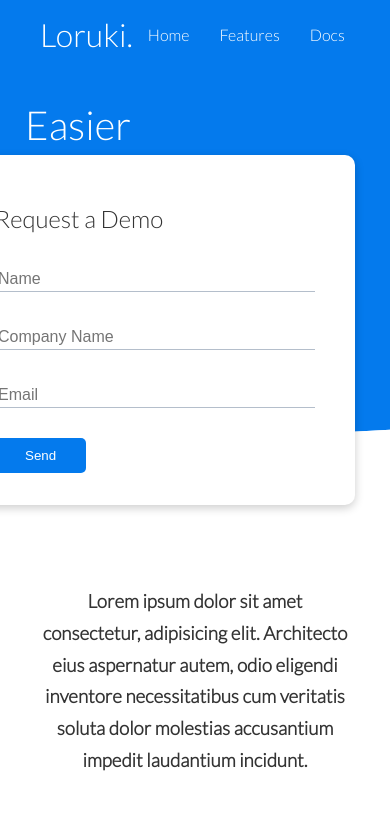
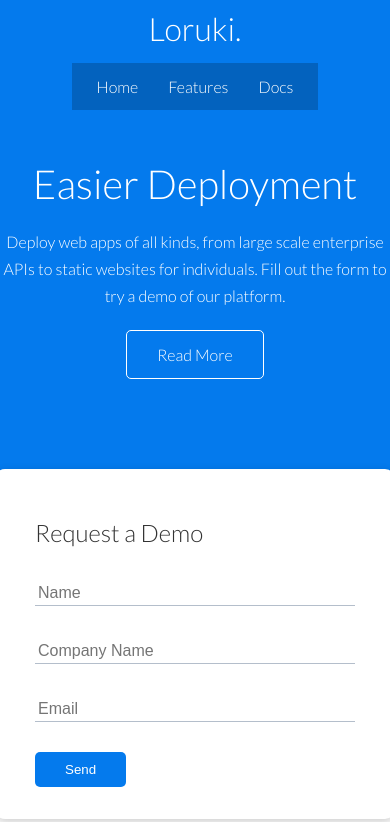
Before and after one commit to s-khodjaev/loruki_2, a plain HTML site: page index.html in a window 390 px wide. Shown: the top 822 px of the page. Drawn offline with Linux system fonts and the light colour scheme.

Commit message:
add media queries

```diff
--- a/css/main.css
+++ b/css/main.css
@@ -202,3 +202,52 @@ img {
 .footer .social a {
   margin: 0 10px;
 }
+
+/* Tablets and under */
+
+@media (max-width: 768px) {
+  .grid,
+  .showcase .grid,
+  .stats .grid,
+  .cli .grid,
+  .cloud.grid {
+    grid-template-columns: 1fr;
+    grid-template-rows: 1fr;
+  }
+
+  .showcase {
+    height: auto;
+  }
+
+  .showcase-text {
+    text-align: center;
+    margin-top: 40px;
+  }
+
+  .showcase-form {
+    justify-self: center;
+    margin: auto;
+  }
+
+  .cli .grid > *:first-child {
+    grid-column: 1;
+    grid-row: 1;
+  }
+}
+
+/* Mobile */
+
+@media (max-width: 500px) {
+  .navbar {
+    height: 110px;
+  }
+
+  .navbar .flex {
+    flex-direction: column;
+  }
+
+  .navbar ul {
+    padding: 10px;
+    background-color: rgba(0, 0, 0, 0.2);
+  }
+}
```
